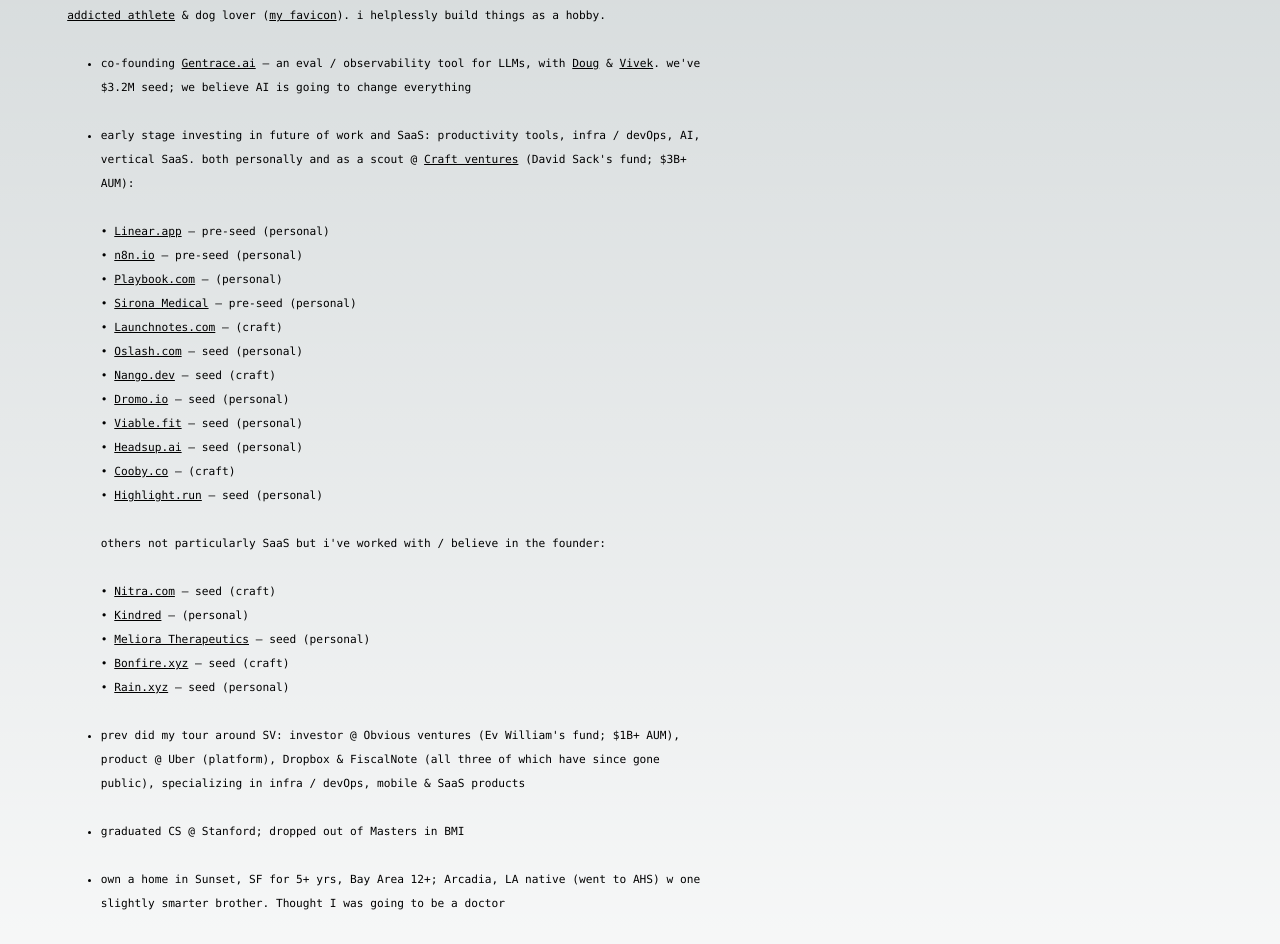
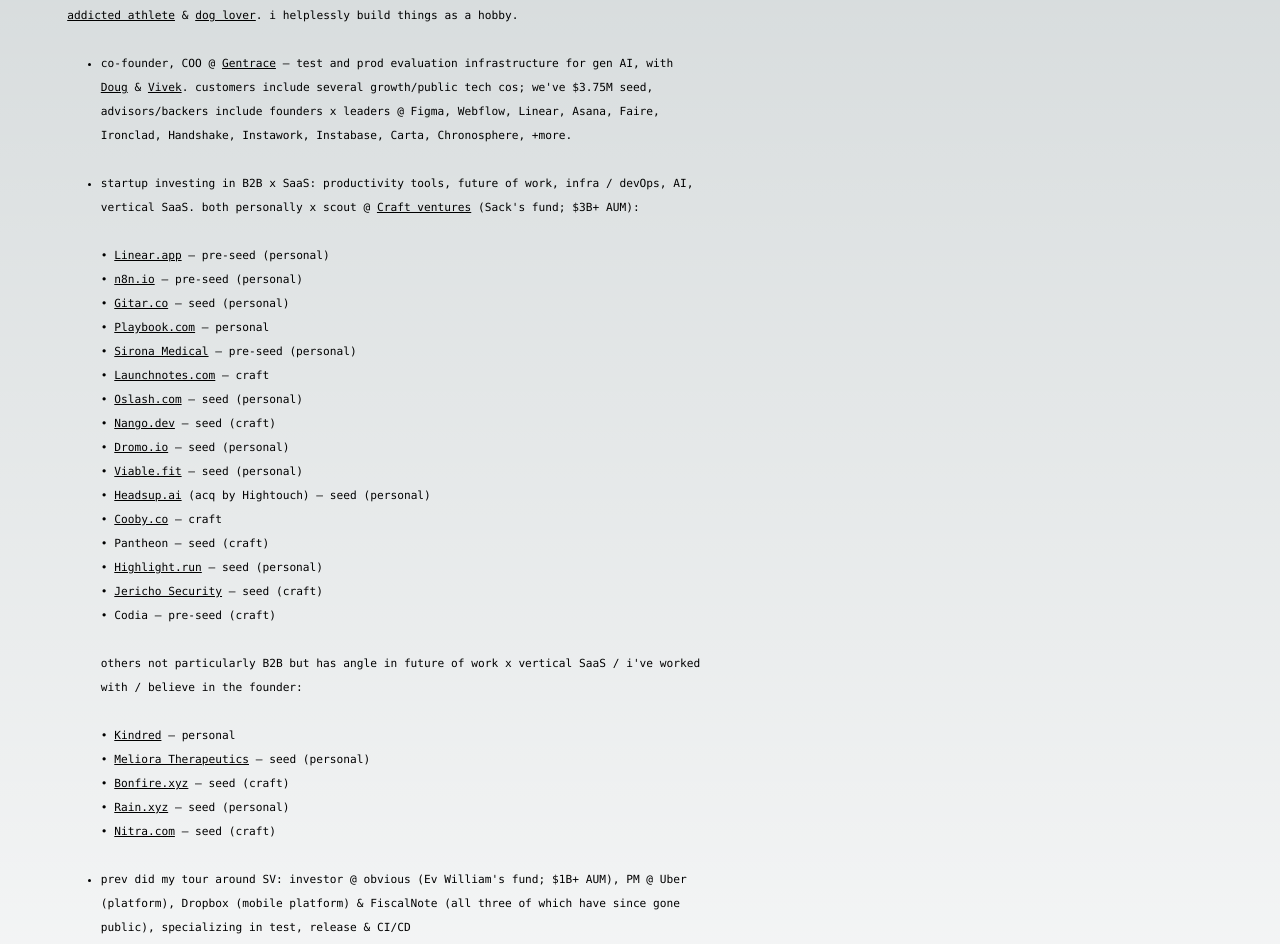
Before and after one commit to damndan/danielcliem.com, a Next.js app: page / in a window 1280 px wide. Shown: the part 87-1031 px from the top of the page. Built offline with nearby package versions, Linux system fonts and the light colour scheme.

Commit message:
latest updates

```diff
--- a/package.json
+++ b/package.json
@@ -7,7 +7,8 @@
     "build": "next build",
     "start": "next start",
     "export": "next export",
-    "lint": "next lint"
+    "lint": "next lint",
+    "test": "jest"
   },
   "dependencies": {
     "@types/node": "18.15.11",
@@ -19,5 +20,8 @@
     "react": "18.2.0",
     "react-dom": "18.2.0",
     "typescript": "5.0.2"
+  },
+  "devDependencies": {
+    "jest": "^29.7.0"
   }
 }
--- a/pages/index.tsx
+++ b/pages/index.tsx
@@ -20,19 +20,20 @@
 
           hey, world. i&apos;m <u><a href="https://www.linkedin.com/in/dcliem/" target="_blank">Daniel</a></u>. i&apos;m <u><a href="https://twitter.com/damndanielliem/status/1536403331714756609" target="_blank">happily married</a></u>,
           a tech enthusiast, an active investor,
-          an <u><a href="https://strava.com/athletes/damndan" target="_blank">addicted athlete</a></u> &
-          dog lover (<u><a href="https://www.instagram.com/damndanielliem/" target="_blank">my favicon</a></u>). i helplessly build things as a hobby.
+          an <u><a href="https://strava.com/athletes/damndan" target="_blank">addicted athlete</a></u> &&nbsp;
+          <u><a href="https://twitter.com/damndanielliem/status/1624888220180951043?s=46&t=tI02mzs0UEAg-jdhLJ5cEA" target="_blank">dog lover</a></u>. i helplessly build things as a hobby.
         </div>
         <br />
         <ul className={styles.ul}>
           <li>
-            co-founding <u><a href="https://gentrace.ai/" target="_blank">Gentrace.ai</a></u> – an eval / observability tool for LLMs,
-            with <u><a href="https://www.linkedin.com/in/dsafreno/" target="_blank">Doug</a></u> & <u><a href="https://www.linkedin.com/in/vnair611/" target="_blank">Vivek</a></u>. we've $3.2M seed; we believe AI is going to change everything
+            co-founder, COO @ <u><a href="https://gentrace.ai/" target="_blank">Gentrace</a></u> – test and prod evaluation infrastructure for gen AI,
+            with <u><a href="https://www.linkedin.com/in/dsafreno/" target="_blank">Doug</a></u> & <u><a href="https://www.linkedin.com/in/vnair611/" target="_blank">Vivek</a></u>. customers include several growth/public tech cos; we've $3.75M seed,
+            advisors/backers include founders x leaders @ Figma, Webflow, Linear, Asana, Faire, Ironclad, Handshake, Instawork, Instabase, Carta, Chronosphere, +more.
           </li>
           <br />
           <li>
-            early stage investing in future of work and SaaS: productivity tools, infra / devOps, AI, vertical SaaS.
-            both personally and as a scout @ <u><a href="https://www.craftventures.com/" target="_blank">Craft ventures</a></u> (David Sack&apos;s fund; $3B+ AUM):
+            startup investing in B2B x SaaS: productivity tools, future of work, infra / devOps, AI, vertical SaaS.
+            both personally x scout @ <u><a href="https://www.craftventures.com/" target="_blank">Craft ventures</a></u> (Sack&apos;s fund; $3B+ AUM):
           </li>
           <br />
 
@@ -40,11 +41,13 @@
           <br />
           • <u><a href="https://n8n.io/" target="_blank">n8n.io</a></u> – pre-seed (personal)
           <br />
-          • <u><a href="https://www.playbook.com/" target="_blank">Playbook.com</a></u> – (personal)
+          • <u><a href="https://gitar.co/" target="_blank">Gitar.co</a></u> – seed (personal)
+          <br />
+          • <u><a href="https://www.playbook.com/" target="_blank">Playbook.com</a></u> – personal
           <br />
           • <u><a href="https://sironamedical.com/" target="_blank">Sirona Medical</a></u> – pre-seed (personal)
           <br />
-          • <u><a href="https://launchnotes.com/" target="_blank">Launchnotes.com</a></u> – (craft)
+          • <u><a href="https://launchnotes.com/" target="_blank">Launchnotes.com</a></u> – craft
           <br />
           • <u><a href="https://oslash.com/" target="_blank">Oslash.com</a></u> – seed (personal)
           <br />
@@ -54,21 +57,25 @@
           <br />
           • <u><a href="https://www.askviable.com/" target="_blank">Viable.fit</a></u> – seed (personal)
           <br />
-          • <u><a href="https://headsup.ai/" target="_blank">Headsup.ai</a></u> – seed (personal)
+          • <u><a href="https://headsup.ai/" target="_blank">Headsup.ai</a></u> (acq by Hightouch) – seed (personal)
           <br />
-          • <u><a href="https://cooby.co/" target="_blank">Cooby.co</a></u> – (craft)
+          • <u><a href="https://cooby.co/" target="_blank">Cooby.co</a></u> – craft
+          <br />
+          • Pantheon – seed (craft)
           <br />
           • <u><a href="https://highlight.run/" target="_blank">Highlight.run</a></u> – seed (personal)
+          <br />
+          • <u><a href="https://www.jerichosecurity.com/" target="_blank">Jericho Security</a></u> – seed (craft)
+          <br />
+          • Codia – pre-seed (craft)
 
           <br /><br />
 
-          others not particularly SaaS but i&apos;ve worked with / believe in the founder:
+          others not particularly B2B but has angle in future of work x vertical SaaS / i&apos;ve worked with / believe in the founder:
 
           <br /><br />
 
-          • <u><a href="https://www.nitra.com/" target="_blank">Nitra.com</a></u> – seed (craft)
-          <br />
-          • <u><a href="https://livekindred.com/" target="_blank">Kindred</a></u> – (personal)
+          • <u><a href="https://livekindred.com/" target="_blank">Kindred</a></u> – personal
           <br />
           • <u><a href="https://www.melioratherapeutics.com/" target="_blank">Meliora Therapeutics</a></u> – seed (personal)
           <br />
@@ -76,33 +83,35 @@
           <br />
           • <u><a href="https://www.raincards.xyz/" target="_blank">Rain.xyz</a></u> – seed (personal)
           <br />
+          • <u><a href="https://www.nitra.com/" target="_blank">Nitra.com</a></u> – seed (craft)
+          <br />
 
           <br />
           <li>
             prev did my tour around SV:
-            investor @ Obvious ventures (Ev William&apos;s fund; $1B+ AUM), product @ Uber (platform), Dropbox & FiscalNote (all three of which have since gone public),
-            specializing in infra / devOps, mobile & SaaS products
+            investor @ obvious (Ev William&apos;s fund; $1B+ AUM), PM @ Uber (platform), Dropbox (mobile platform) & FiscalNote (all three of which have since gone public),
+            specializing in test, release & CI/CD
           </li>
           <br />
           <li>
-            graduated CS @ Stanford; dropped out of Masters in BMI
+            graduated CS (HCI) @ Stanford; dropped out of BMI masters
           </li>
           <br />
           <li>
-            own a home in Sunset, SF for 5+ yrs, Bay Area 12+; Arcadia, LA native (went to AHS) w one slightly smarter brother. Thought I was going to be a doctor
+            own a home in Sunset, SF for 6+ yrs, Bay Area 13+; Arcadia, LA native (went to AHS) w one slightly smarter brother. Thought I was going to be a doctor
           </li>
           <br />
           <li>
             addicted to cycling;
-            own an Ultra Stealth <u><a href="https://www.canyon.com/en-us/road-bikes/aero-bikes/aeroad/cfr/" target="_blank">Canyon Aeroad CFR disc Di2</a></u> (wedding gift)
+            own an Ultra Stealth <u><a href="https://www.canyon.com/en-us/road-bikes/aero-bikes/aeroad/cfr/aeroad-cfr-etap/3950.html?dwvar_3950_pv_rahmenfarbe=R065_P12" target="_blank">Canyon Aeroad CFR disc Di2</a></u>
           </li>
           <br />
           <li>
-            co-own (w in-laws) a 7yr 90lb lab named <u><a href="https://twitter.com/damndanielliem/status/1624888220180951043?s=46&t=tI02mzs0UEAg-jdhLJ5cEA" target="_blank">Max</a></u>
+            have 8yr 90lb lab named <u><a href="https://twitter.com/damndanielliem/status/1624888220180951043?s=46&t=tI02mzs0UEAg-jdhLJ5cEA" target="_blank">Max</a></u>
           </li>
           <br />
           <li>
-            occassionally on <u><a href="https://twitter.com/damndanielliem" target="_blank">Twitter</a></u>, even though it&apos;s largely a distraction..
+            occassionally on <u><a href="https://twitter.com/damndanielliem" target="_blank">X</a></u>, even though it&apos;s largely a distraction..
           </li>
           <br />
           <li>
```
Also changed, not shown: 1 other file (tests, documents, lock files or other folders).
